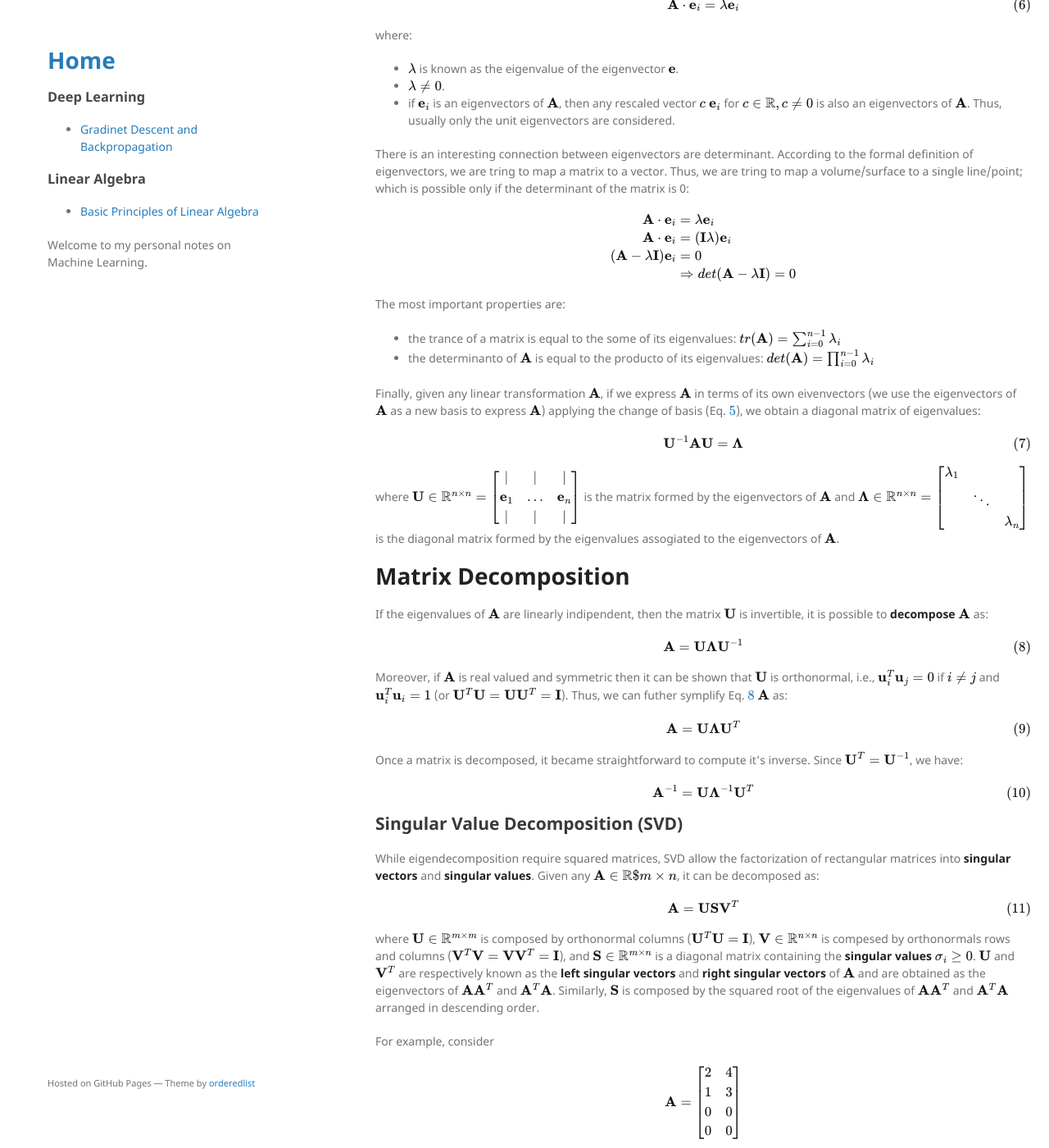
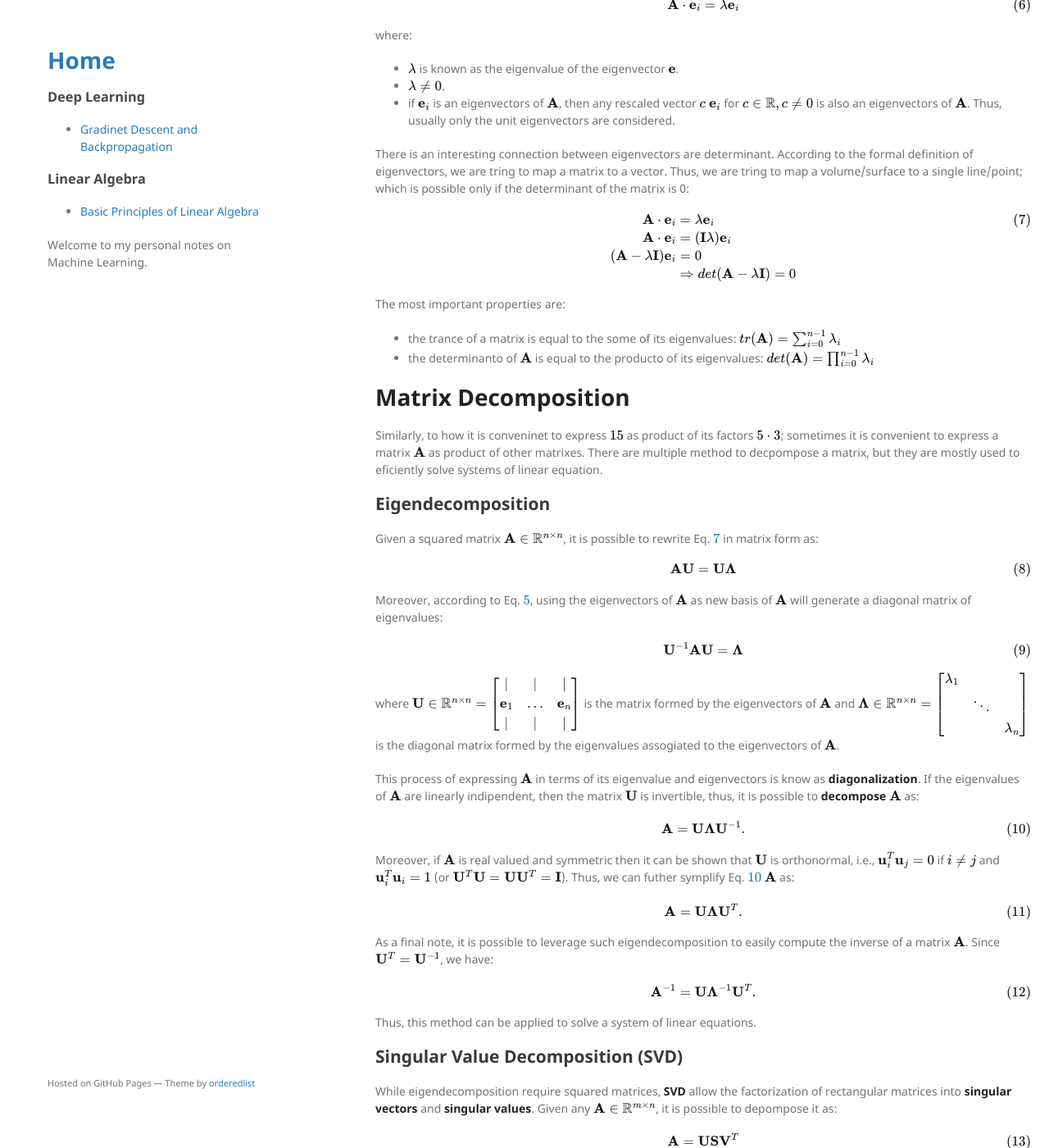
Before and after one commit to andompesta/andompesta.github.io, a Jekyll site: the page built from _posts/2020-12-23-linear-algebra.md, in a window 1280 px wide and 1400 px high, scrolled down 7601 px. Shown: the whole window at 82% size. Built offline with Jekyll 4.4.1, drawn with Linux system fonts in a browser that asks for light colours; some of the changed text lies outside the part shown.

Commit message:
refactor

```diff
--- a/_posts/2020-12-23-linear-algebra.md
+++ b/_posts/2020-12-23-linear-algebra.md
@@ -307,27 +307,27 @@ or in terms of $$\rvu$$ $$\rvv$$ it-self:
 $$\rvu = \left[\begin{array}{c} 1\\ 0\end{array}\right] ~~~~~~ \rvv = \left[\begin{array}{c} 0\\ 1\end{array}\right]$$
 
 
-Yet, the linear transformation $$\rmA = [\rvu, \rvv]$$ (composed by the collum vectors $$\rvu$$ $$\rvv$$) allow to convert any vector written in terms of $$\rvu$$ $$\rvv$$ to its equivalent vector w.r.t. $$\rvi$$ and $$\rvj$$:
+Yet, the linear transformation $$\rmU = [\rvu, \rvv]$$ (composed by the collum vectors $$\rvu$$ and $$\rvv$$) allow to convert any vector written in terms of $$\rvu$$ $$\rvv$$ to its equivalent vector w.r.t. $$\rvi$$ and $$\rvj$$:
 
 $$ \left[\begin{array}{cc} 2 & -1\\ 1 & 1\end{array}\right] \cdot \left[\begin{array}{c} \frac{5}{3}\\ \frac{1}{3}\end{array}\right] = \left[\begin{array}{c} 3\\ 2 \end{array}\right]$$
 
-Similarly, we can use $$\rmA^{-1}$$ to convert any vector written in terms of $$\rvi$$ $$\rvj$$ to it equivalent representeation in $$\rvu$$ $$\rvv$$:
+Similarly, we can use $$\rmU^{-1}$$ to convert any vector written in terms of $$\rvi$$ $$\rvj$$ to it equivalent representeation in $$\rvu$$ $$\rvv$$:
 
 $$
 \left[\begin{array}{cc} \frac{1}{3} & \frac{1}{3}\\ -\frac{1}{3} & \frac{2}{3}\end{array}\right] \cdot \left[\begin{array}{c} 3\\ 2\end{array}\right] = \left[\begin{array}{c} \frac{5}{3}\\ \frac{1}{3}\end{array}\right]
 $$
 
 
-More generaly, any transformation $$\rmM$$ expressed in terms of the basis $$\rvi$$ and $$\rvj$$ can be applyed to any vectror $$\rvx$$ defined in temrs of basis $$\rvu$$ and $$\rvv$$ applying the change-of-basis equation:
+More generaly, any transformation $$\rmA$$ expressed in terms of the basis $$\rvi$$ and $$\rvj$$ can be applyed to any vectror $$\rvx$$ defined in temrs of basis $$\rvu$$ and $$\rvv$$ applying the change-of-basis equation:
 
 $$
 \begin{equation}
 \label{eq:cob}
-[\rmA^{-1} \rmM \rmA] \rvx
+[\rmU^{-1} \rmA \rmU] \rvx
 \end{equation}
 $$
 
-where $$\rmA^{-1} \rmM \rmA$$ express a sort of mathematical empathy between different reference systems; i.e., it converts a tranformation $$\rmM$$ to a different reference systems.
+where $$\rmU^{-1} \rmA \rmU$$ express a sort of mathematical empathy between different reference systems; i.e., it converts a tranformation $$\rmA$$ to a different reference systems.
 
 # Eigenvectors and Eigenvalues
 
@@ -362,12 +362,13 @@ where:
 There is an interesting connection between eigenvectors are determinant. According to the formal definition of eigenvectors, we are tring to map a matrix to a vector. Thus, we are tring to map a volume/surface to a single line/point; which is possible only if the determinant of the matrix is 0:
 
 $$
-\begin{align*}
+\begin{align}
+\label{eq:eigenvectors}
 \rmA \cdot \mathbf{e}_i &= \lambda \mathbf{e}_i \\
-\rmA \cdot \mathbf{e}_i &= (\rmI \lambda) \mathbf{e}_i \\
-(\rmA - \lambda \rmI) \mathbf{e}_i &= 0 \\
-& \Rightarrow det(\rmA - \lambda \rmI) = 0
-\end{align*}
+\rmA \cdot \mathbf{e}_i &= (\rmI \lambda) \mathbf{e}_i \nonumber \\
+(\rmA - \lambda \rmI) \mathbf{e}_i &= 0 \nonumber \\
+& \Rightarrow det(\rmA - \lambda \rmI) = 0 \nonumber
+\end{align}
 $$
 
 
@@ -376,7 +377,23 @@ The most important properties are:
 * the determinanto of $$\rmA$$ is equal to the producto of its eigenvalues: $$ det(\rmA) = \prod_{i=0}^{n-1} \lambda_i$$
 
 
-Finally, given any linear transformation $$\rmA$$, if we express $$\rmA$$ in terms of its own eivenvectors (we use the eigenvectors of $$\rmA$$ as a new basis to express $$\rmA$$) applying the change of basis (Eq. \ref{eq:cob}), we obtain a diagonal matrix of eigenvalues:
+
+# Matrix Decomposition
+
+Similarly, to how it is conveninet to express $$15$$ as product of its factors $$5 \cdot 3$$; sometimes it is convenient to express a matrix $$\rmA$$ as product of other matrixes.
+There are multiple method to decpompose a matrix, but they are mostly used to eficiently solve systems of linear equation.
+
+## Eigendecomposition
+
+Given a squared matrix $$\rmA \in \mathbb{R}^{n \times n}$$, it is possible to rewrite Eq. \ref{eq:eigenvectors} in matrix form as:
+
+$$
+\begin{equation}
+\rmA \rmU = \rmU \mathbf{\Lambda}
+\end{equation}
+$$
+
+Moreover, according to Eq. \ref{eq:cob}, using the eigenvectors of $$\rmA$$ as new basis of $$\rmA$$ will generate a diagonal matrix of eigenvalues:
 
 $$
 \begin{equation}
@@ -395,38 +412,37 @@ where $$\rmU \in \mathbb{R}^{n \times n} = \left[\begin{array}{ccc}
 \end{array}\right]$$ is the diagonal matrix formed by the eigenvalues assogiated to the eigenvectors of $$\rmA$$.
 
 
-# Matrix Decomposition
-
-If the eigenvalues of $$\rmA$$ are linearly indipendent, then the matrix $$\rmU$$ is invertible, it is possible to **decompose** $$\rmA$$ as:
+This process of expressing $$\rmA$$ in terms of its eigenvalue and eigenvectors is know as **diagonalization**.
+If the eigenvalues of $$\rmA$$ are linearly indipendent, then the matrix $$\rmU$$ is invertible, thus, it is possible to **decompose** $$\rmA$$ as:
 
 $$
 \begin{equation}
 \label{eq:eigendecomposition}
-\rmA = \rmU \mathbf{\Lambda} \rmU^{-1}
+\rmA = \rmU \mathbf{\Lambda} \rmU^{-1} .
 \end{equation}
 $$
-
 
 Moreover, if $$\rmA$$ is real valued and symmetric then it can be shown that $$\rmU$$ is orthonormal, i.e., $$\rvu^T_i \rvu_j = 0$$ if $$i \neq j$$ and $$\rvu^T_i \rvu_i = 1$$ (or $$\rmU^T\rmU = \rmU \rmU^T = \rmI$$). Thus, we can futher symplify Eq. \ref{eq:eigendecomposition} $$\rmA$$ as:
 
 $$
 \begin{equation}
-\rmA = \rmU \mathbf{\Lambda} \rmU^T
+\rmA = \rmU \mathbf{\Lambda} \rmU^T .
 \end{equation}
 $$
 
-Once a matrix is decomposed, it became straightforward to compute it's inverse. Since $$\rmU^T = \rmU^{-1}$$, we have:
+As a final note, it is possible to leverage such eigendecomposition to easily compute the inverse of a matrix $$\rmA$$. Since $$\rmU^T = \rmU^{-1}$$, we have:
 
 $$
 \begin{equation}
-\rmA^{-1} = \rmU \mathbf{\Lambda}^{-1} \rmU^T
+\rmA^{-1} = \rmU \mathbf{\Lambda}^{-1} \rmU^T .
 \end{equation}
 $$
 
+Thus, this method can be applied to solve a system of linear equations.
 
 ## Singular Value Decomposition (SVD)
 
-While eigendecomposition require squared matrices, SVD allow the factorization of rectangular matrices into **singular vectors** and **singular values**. Given any $$\rmA \in \mathbb{R}${m \times n}$$, it can be decomposed as:
+While eigendecomposition require squared matrices, **SVD** allow the factorization of rectangular matrices into **singular vectors** and **singular values**. Given any $$\rmA \in \mathbb{R}^{m \times n}$$, it is possible to depompose it as:
 
 $$
 \begin{equation}
```
Also changed, not shown: other parts of _posts/2020-12-23-linear-algebra.md (+4 -0 lines).
